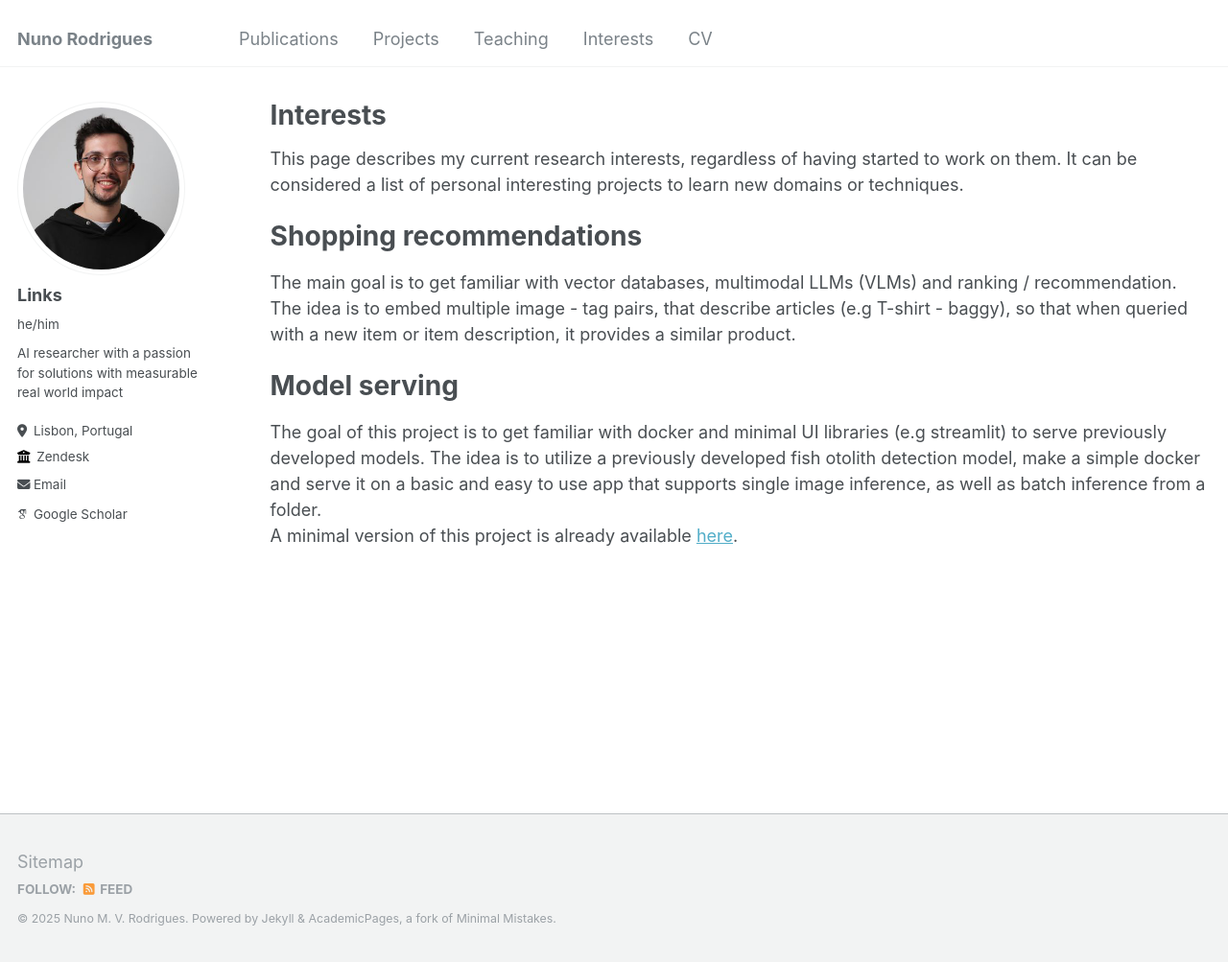
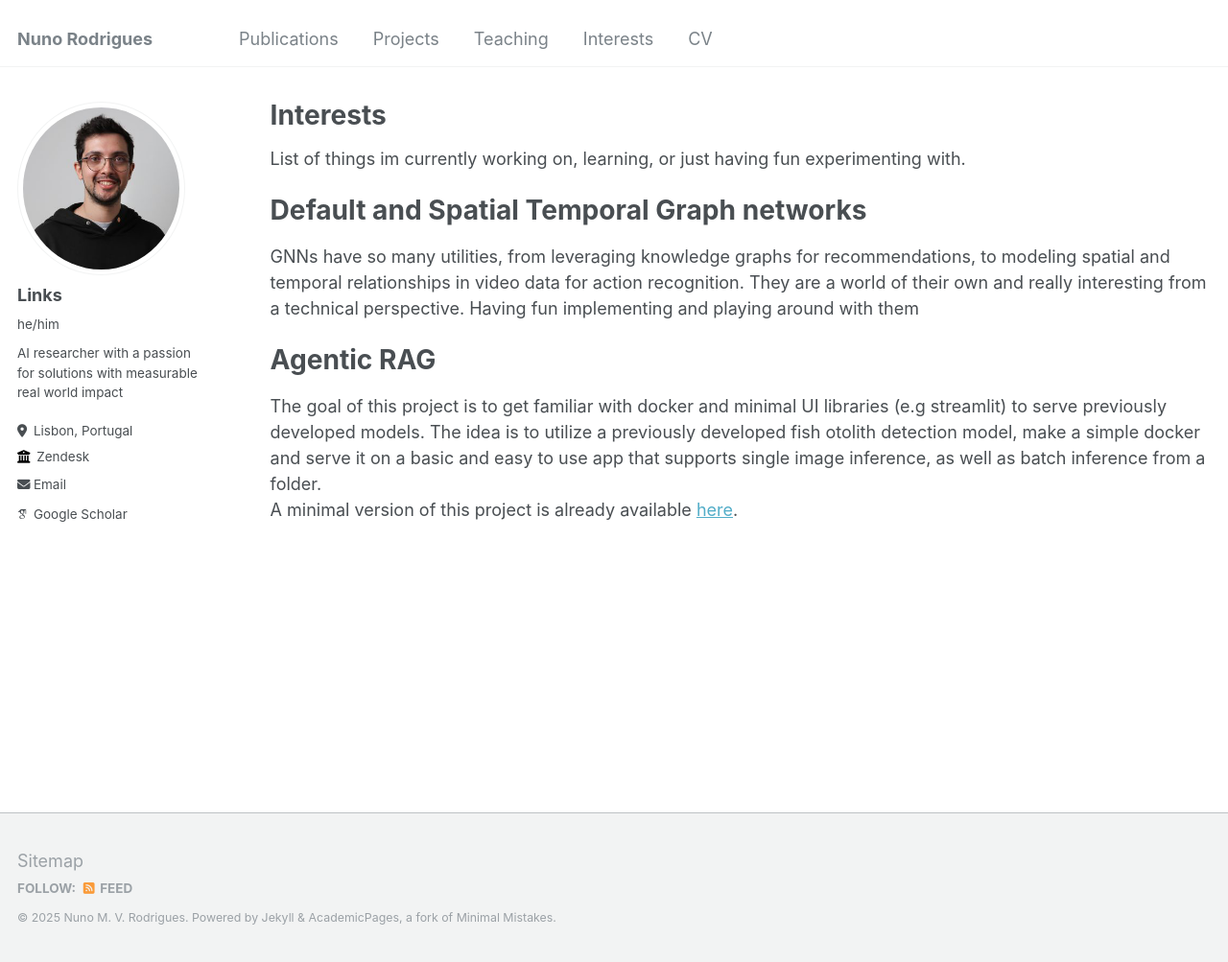
Before and after one commit to NMVRodrigues/NMVRodrigues.github.io, a Jekyll site: the page built from _pages/interests.md, in a window 1280 px wide and 1003 px high. Shown: the whole window at 96% size. Built offline with Jekyll 4.4.1, drawn with Linux system fonts in a browser that asks for light colours; some web fonts are replaced.

Commit message:
projects update and interests

```diff
--- a/_pages/interests.md
+++ b/_pages/interests.md
@@ -5,11 +5,11 @@ permalink: /interests/
 author_profile: true
 ---
 
-This page describes my current research interests, regardless of having started to work on them. It can be considered a list of personal interesting projects to learn new domains or techniques.
+List of things im currently working on, learning, or just having fun experimenting with.
 
-# Shopping recommendations
-The main goal is to get familiar with vector databases, multimodal LLMs (VLMs) and ranking / recommendation. The idea is to embed multiple image - tag pairs, that describe articles (e.g T-shirt - baggy), so that when queried with a new item or item description, it provides a similar product.
+# Default and Spatial Temporal Graph networks
+GNNs have so many utilities, from leveraging knowledge graphs for recommendations, to modeling spatial and temporal relationships in video data for action recognition. They are a world of their own and really interesting from a technical perspective. Having fun implementing and playing around with them
 
-# Model serving
+# Agentic RAG
 The goal of this project is to get familiar with docker and minimal UI libraries (e.g streamlit) to serve previously developed models. The idea is to utilize a previously developed fish otolith detection model, make a simple docker and serve it on a basic and easy to use app that supports single image inference, as well as batch inference from a folder.
 A minimal version of this project is already available [here](https://github.com/NMVRodrigues/otolith_detection).
```
Also changed, not shown: _pages/projects.md (+1 -1 lines).
